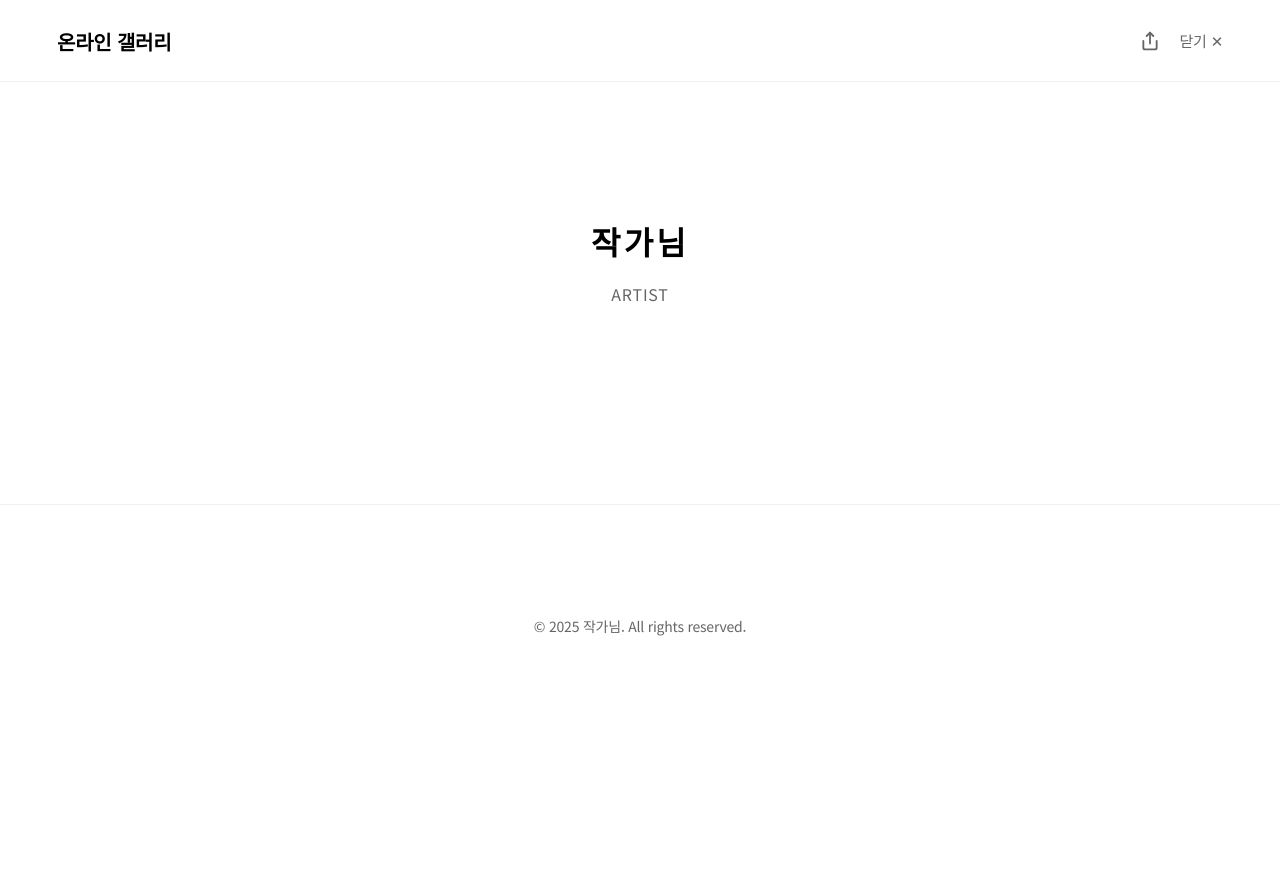
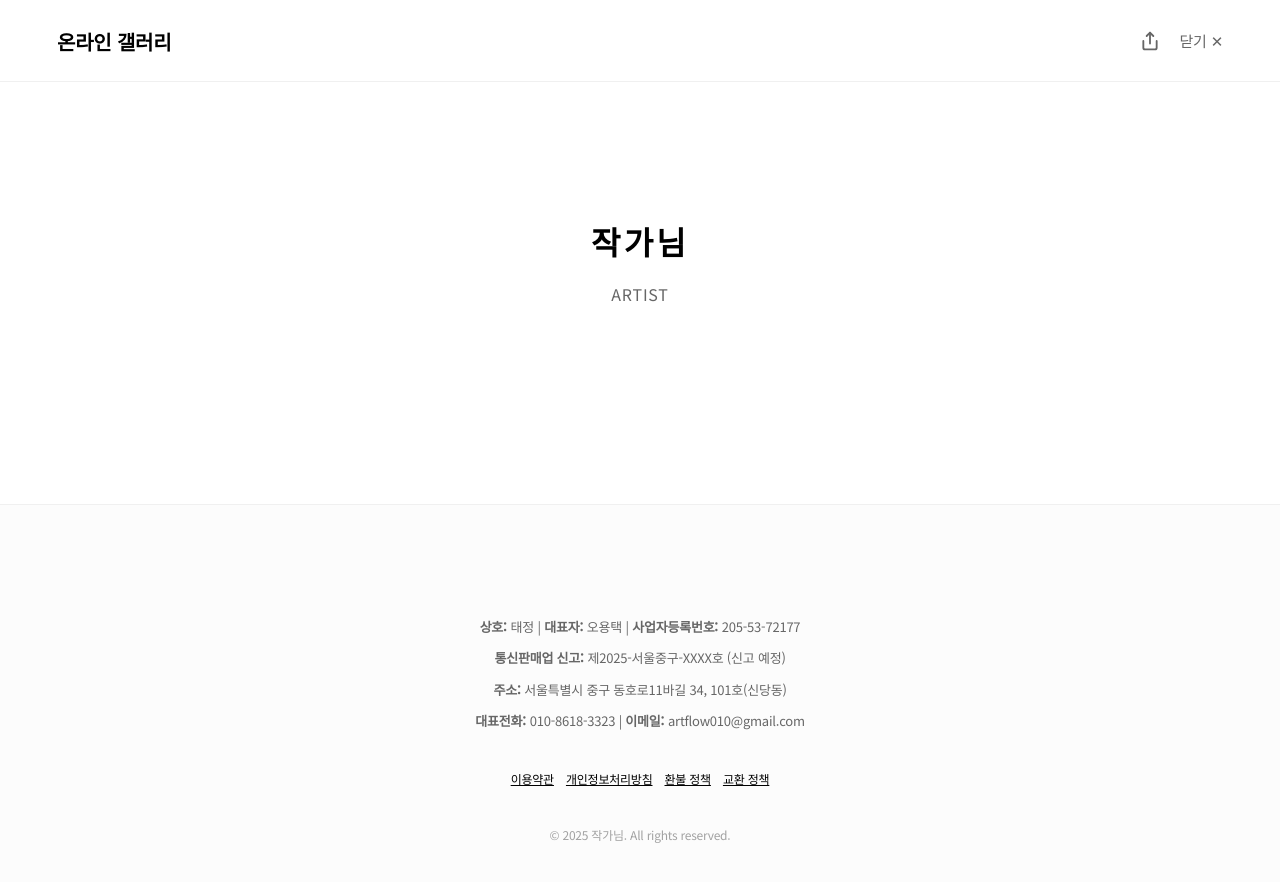
Before and after one commit to taejungart-maker/grim-sil, a Next.js app: page /about in a window 1280 px wide. Shown: the top 882 px of the page. Before the commit the page ends 800 px from the top, so only its background shows below. Built offline with nearby package versions, Linux system fonts and the light colour scheme; no server answers; the database is empty.

Commit message:
feat: prepare site for PG screening with business info and policies

```diff
--- a/app/about/page.tsx
+++ b/app/about/page.tsx
@@ -5,6 +5,7 @@ import { useSearchParams, useRouter } from "next/navigation";
 import Image from "next/image";
 import Link from "next/link";
 import ShareModal from "../components/ShareModal";
+import PolicyModal from "../components/PolicyModal";
 import { loadSettings, loadSettingsById } from "../utils/settingsDb";
 import { defaultSiteConfig, SiteConfig } from "../config/site";
 
@@ -15,6 +16,7 @@ export default function AboutPage() {
     const [settings, setSettings] = useState<SiteConfig>(defaultSiteConfig);
     const [isLoading, setIsLoading] = useState(true);
     const [showShareModal, setShowShareModal] = useState(false);
+    const [policyId, setPolicyId] = useState<"terms" | "privacy" | "refund" | "exchange" | null>(null);
     const [currentYear, setCurrentYear] = useState(2025); // 기본값
 
     useEffect(() => {
@@ -249,11 +251,71 @@ export default function AboutPage() {
                 theme={settings.theme}
             />
 
-            <footer className="py-20 text-center" style={{ borderTop: `1px solid ${borderColor}`, marginTop: "64px" }}>
-                <p style={{ fontSize: "14px", color: mutedColor }}>
-                    © {currentYear} {settings.artistName}. All rights reserved.
-                </p>
+            {/* 정책 및 사업자 정보 푸터 (PG 심사 필수) */}
+            <footer className="py-20 px-6 text-center" style={{ borderTop: `1px solid ${borderColor}`, marginTop: "64px", background: settings.theme === "black" ? "#050505" : "#fcfcfc" }}>
+                <div className="max-w-4xl mx-auto">
+                    {/* 상단 사업자 정보 */}
+                    <div style={{
+                        fontSize: "13px",
+                        lineHeight: "1.8",
+                        color: mutedColor,
+                        marginBottom: "32px",
+                        textAlign: "center"
+                    }}>
+                        <div style={{ marginBottom: "8px" }}>
+                            <strong>상호:</strong> 태정 | <strong>대표자:</strong> 오용택 | <strong>사업자등록번호:</strong> 205-53-72177
+                        </div>
+                        <div style={{ marginBottom: "8px" }}>
+                            <strong>통신판매업 신고:</strong> 제2025-서울중구-XXXX호 (신고 예정)
+                        </div>
+                        <div style={{ marginBottom: "8px" }}>
+                            <strong>주소:</strong> 서울특별시 중구 동호로11바길 34, 101호(신당동)
+                        </div>
+                        <div>
+                            <strong>대표전화:</strong> 010-8618-3323 | <strong>이메일:</strong> artflow010@gmail.com
+                        </div>
+                    </div>
+
+                    {/* 정책 링크 */}
+                    <div style={{
+                        display: "flex",
+                        gap: "12px",
+                        flexWrap: "wrap",
+                        justifyContent: "center",
+                        marginBottom: "32px"
+                    }}>
+                        {["terms", "privacy", "refund", "exchange"].map((id) => (
+                            <button
+                                key={id}
+                                onClick={() => setPolicyId(id as any)}
+                                style={{
+                                    color: textColor,
+                                    textDecoration: "underline",
+                                    fontSize: "12px",
+                                    background: "none",
+                                    border: "none",
+                                    cursor: "pointer",
+                                    padding: "4px 0"
+                                }}
+                            >
+                                {id === "terms" ? "이용약관" : id === "privacy" ? "개인정보처리방침" : id === "refund" ? "환불 정책" : "교환 정책"}
+                            </button>
+                        ))}
+                    </div>
+
+                    <p style={{ fontSize: "12px", color: mutedColor, opacity: 0.6 }}>
+                        © {currentYear} {settings.artistName}. All rights reserved.
+                    </p>
+                </div>
             </footer>
+
+            {/* 정책 모달 */}
+            <PolicyModal
+                isOpen={!!policyId}
+                onClose={() => setPolicyId(null)}
+                policyId={policyId || "terms"}
+                theme={settings.theme}
+            />
         </div>
     );
 }
--- a/app/components/PaymentModal.tsx
+++ b/app/components/PaymentModal.tsx
@@ -233,7 +233,7 @@ export default function PaymentModal({ isOpen, onClose, onSuccess }: PaymentModa
                         </div>
 
                         <div style={{ fontSize: '12.5px', color: '#64748b', marginBottom: '24px', lineHeight: 1.6, textAlign: 'left', padding: '16px', borderRadius: '16px', border: '1px solid #f1f5f9' }}>
-                            결제 시 그림실 <button onClick={() => setPolicyModal({ isOpen: true, policyId: "terms" })} style={{ color: '#6366f1', textDecoration: 'underline', background: 'none', border: 'none', padding: 0, cursor: 'pointer', fontWeight: 'bold', fontSize: 'inherit' }}>이용약관</button>, <button onClick={() => setPolicyModal({ isOpen: true, policyId: "privacy" })} style={{ color: '#6366f1', textDecoration: 'underline', background: 'none', border: 'none', padding: 0, cursor: 'pointer', fontWeight: 'bold', fontSize: 'inherit' }}>개인정보방침</button>, <button onClick={() => setPolicyModal({ isOpen: true, policyId: "refund" })} style={{ color: '#6366f1', textDecoration: 'underline', background: 'none', border: 'none', padding: 0, cursor: 'pointer', fontWeight: 'bold', fontSize: 'inherit' }}>환불 정책</button> 및 <button onClick={() => setPolicyModal({ isOpen: true, policyId: "exchange" })} style={{ color: '#6366f1', textDecoration: 'underline', background: 'none', border: 'none', padding: 0, cursor: 'pointer', fontWeight: 'bold', fontSize: 'inherit' }}>교환 정책</button>에 동의한 것으로 간주됩니다.
+                            결제 시 그림실 <button onClick={() => setPolicyModal({ isOpen: true, policyId: "terms" })} style={{ color: '#6366f1', textDecoration: 'underline', background: 'none', border: 'none', padding: 0, cursor: 'pointer', fontWeight: 'bold', fontSize: 'inherit' }}>이용약관</button>, <button onClick={() => setPolicyModal({ isOpen: true, policyId: "privacy" })} style={{ color: '#6366f1', textDecoration: 'underline', background: 'none', border: 'none', padding: 0, cursor: 'pointer', fontWeight: 'bold', fontSize: 'inherit' }}>개인정보처리방침</button>, <button onClick={() => setPolicyModal({ isOpen: true, policyId: "refund" })} style={{ color: '#6366f1', textDecoration: 'underline', background: 'none', border: 'none', padding: 0, cursor: 'pointer', fontWeight: 'bold', fontSize: 'inherit' }}>환불 정책</button> 및 <button onClick={() => setPolicyModal({ isOpen: true, policyId: "exchange" })} style={{ color: '#6366f1', textDecoration: 'underline', background: 'none', border: 'none', padding: 0, cursor: 'pointer', fontWeight: 'bold', fontSize: 'inherit' }}>교환 정책</button>에 동의한 것으로 간주됩니다.
                         </div>
 
                         <button
--- a/app/components/PaymentRequiredPage.tsx
+++ b/app/components/PaymentRequiredPage.tsx
@@ -187,7 +187,7 @@ export default function PaymentRequiredPage() {
 
                     {/* 결제 안내 및 이용약관 동의 (중앙 데이터 연동) */}
                     <div style={{ fontSize: '12.5px', color: '#64748b', marginBottom: '24px', lineHeight: 1.6, textAlign: 'center', background: '#f8fafc', padding: '12px', borderRadius: '12px' }}>
-                        결제 시 <button onClick={() => setPolicyModal({ isOpen: true, policyId: "terms" })} style={{ color: '#6366f1', textDecoration: 'underline', background: 'none', border: 'none', padding: 0, cursor: 'pointer', fontWeight: 600 }}>이용약관</button>, <button onClick={() => setPolicyModal({ isOpen: true, policyId: "privacy" })} style={{ color: '#6366f1', textDecoration: 'underline', background: 'none', border: 'none', padding: 0, cursor: 'pointer', fontWeight: 600 }}>개인정보방침</button>, <button onClick={() => setPolicyModal({ isOpen: true, policyId: "refund" })} style={{ color: '#6366f1', textDecoration: 'underline', background: 'none', border: 'none', padding: 0, cursor: 'pointer', fontWeight: 600 }}>환불 정책</button> 및 <button onClick={() => setPolicyModal({ isOpen: true, policyId: "exchange" })} style={{ color: '#6366f1', textDecoration: 'underline', background: 'none', border: 'none', padding: 0, cursor: 'pointer', fontWeight: 600 }}>교환 정책</button>에 동의한 것으로 간주됩니다.
+                        결제 시 <button onClick={() => setPolicyModal({ isOpen: true, policyId: "terms" })} style={{ color: '#6366f1', textDecoration: 'underline', background: 'none', border: 'none', padding: 0, cursor: 'pointer', fontWeight: 600 }}>이용약관</button>, <button onClick={() => setPolicyModal({ isOpen: true, policyId: "privacy" })} style={{ color: '#6366f1', textDecoration: 'underline', background: 'none', border: 'none', padding: 0, cursor: 'pointer', fontWeight: 600 }}>개인정보처리방침</button>, <button onClick={() => setPolicyModal({ isOpen: true, policyId: "refund" })} style={{ color: '#6366f1', textDecoration: 'underline', background: 'none', border: 'none', padding: 0, cursor: 'pointer', fontWeight: 600 }}>환불 정책</button> 및 <button onClick={() => setPolicyModal({ isOpen: true, policyId: "exchange" })} style={{ color: '#6366f1', textDecoration: 'underline', background: 'none', border: 'none', padding: 0, cursor: 'pointer', fontWeight: 600 }}>교환 정책</button>에 동의한 것으로 간주됩니다.
                     </div>
 
                     {/* 버튼 그룹 */}
--- a/app/components/VIPPageClient.tsx
+++ b/app/components/VIPPageClient.tsx
@@ -301,16 +301,19 @@ export default function VIPPageClient({ VIP_ID, isAlwaysFree = false }: VIPPageC
                         </div>
                     </div>
 
-                    {/* 정책 링크 (중앙 집중화 데이터 사용) */}
+                    {/* 정책 링크 (PG 심사 필수) */}
                     <div style={{ marginBottom: "24px", display: "flex", justifyContent: "center", flexWrap: "wrap", gap: "12px" }}>
                         <button onClick={() => setPolicyModal({ isOpen: true, policyId: "terms" })} style={{ color: "inherit", textDecoration: "underline", background: "none", border: "none", cursor: "pointer", padding: "4px 0", fontSize: "12px" }}>이용약관</button>
-                        <button onClick={() => setPolicyModal({ isOpen: true, policyId: "privacy" })} style={{ color: "inherit", textDecoration: "underline", background: "none", border: "none", cursor: "pointer", padding: "4px 0", fontSize: "12px" }}>개인정보방침</button>
+                        <span style={{ margin: "0 4px", opacity: 0.3 }}>|</span>
+                        <button onClick={() => setPolicyModal({ isOpen: true, policyId: "privacy" })} style={{ color: "inherit", textDecoration: "underline", background: "none", border: "none", cursor: "pointer", padding: "4px 0", fontSize: "12px" }}>개인정보처리방침</button>
+                        <span style={{ margin: "0 4px", opacity: 0.3 }}>|</span>
                         <button onClick={() => setPolicyModal({ isOpen: true, policyId: "refund" })} style={{ color: "inherit", textDecoration: "underline", background: "none", border: "none", cursor: "pointer", padding: "4px 0", fontSize: "12px" }}>환불 정책</button>
+                        <span style={{ margin: "0 4px", opacity: 0.3 }}>|</span>
                         <button onClick={() => setPolicyModal({ isOpen: true, policyId: "exchange" })} style={{ color: "inherit", textDecoration: "underline", background: "none", border: "none", cursor: "pointer", padding: "4px 0", fontSize: "12px" }}>교환 정책</button>
                     </div>
 
                     <div style={{ fontSize: "12px", opacity: 0.5 }}>
-                        &copy; {new Date().getFullYear()} {settings.galleryNameKo}. All rights reserved.
+                        &copy; 2024-{new Date().getFullYear()} {settings.galleryNameKo}. All rights reserved.
                     </div>
                 </div>
 
--- a/app/page.tsx
+++ b/app/page.tsx
@@ -393,8 +393,24 @@ function HomeContent() {
             </div>
           </div>
 
-          {/* 이용약관 및 정책 */}
-          <div style={{ display: "flex", gap: "16px", flexWrap: "wrap", justifyContent: "center", marginBottom: "20px" }}>
+          {/* 이용약관 및 정책 (PG 심사 필수) */}
+          <div style={{ display: "flex", gap: "12px", flexWrap: "wrap", justifyContent: "center", marginBottom: "24px" }}>
+            <button
+              onClick={() => setPolicyModal({ isOpen: true, policyId: "terms" })}
+              style={{
+                color: settings.theme === "black" ? "#999" : "#666",
+                textDecoration: "underline",
+                fontSize: "12px",
+                background: "none",
+                border: "none",
+                cursor: "pointer",
+                padding: "4px 0",
+                fontFamily: "inherit"
+              }}
+            >
+              이용약관
+            </button>
+            <span style={{ margin: "0 4px", opacity: 0.3 }}>|</span>
             <button
               onClick={() => setPolicyModal({ isOpen: true, policyId: "privacy" })}
               style={{
@@ -404,13 +420,13 @@ function HomeContent() {
                 background: "none",
                 border: "none",
                 cursor: "pointer",
-                padding: 0,
+                padding: "4px 0",
                 fontFamily: "inherit"
               }}
             >
               개인정보처리방침
             </button>
-            <span style={{ margin: "0 8px", color: settings.theme === "black" ? "#444" : "#ddd" }}>|</span>
+            <span style={{ margin: "0 4px", opacity: 0.3 }}>|</span>
             <button
               onClick={() => setPolicyModal({ isOpen: true, policyId: "refund" })}
               style={{
@@ -420,13 +436,13 @@ function HomeContent() {
                 background: "none",
                 border: "none",
                 cursor: "pointer",
-                padding: 0,
+                padding: "4px 0",
                 fontFamily: "inherit"
               }}
             >
               환불 정책
             </button>
-            <span style={{ margin: "0 8px", color: settings.theme === "black" ? "#444" : "#ddd" }}>|</span>
+            <span style={{ margin: "0 4px", opacity: 0.3 }}>|</span>
             <button
               onClick={() => setPolicyModal({ isOpen: true, policyId: "exchange" })}
               style={{
@@ -436,7 +452,7 @@ function HomeContent() {
                 background: "none",
                 border: "none",
                 cursor: "pointer",
-                padding: 0,
+                padding: "4px 0",
                 fontFamily: "inherit"
               }}
             >
```
